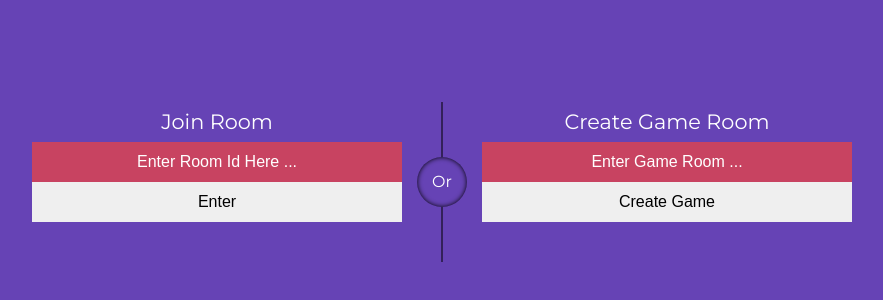
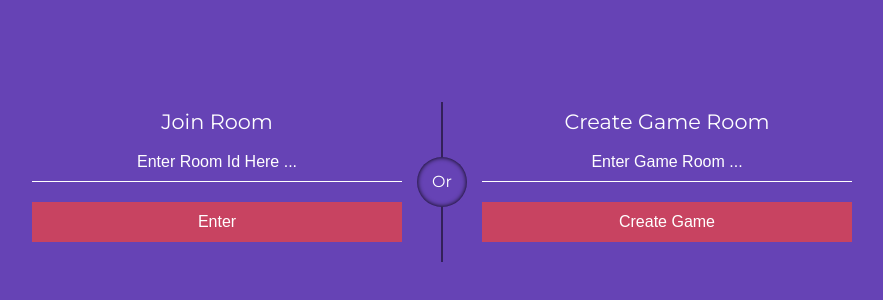
Before and after one commit to MiguelGarcia95/Jeopardy_Game, a React (Create React App) app in the folder client/: page / in a window 1280 px wide. Shown: the part 218-518 px from the top of the page, without its empty margins (198-1081 px from the left). Built offline with nearby package versions, Linux system fonts and the light colour scheme.

Commit message:
style home page

```diff
--- a/client/src/components/styles.css
+++ b/client/src/components/styles.css
@@ -1 +1 @@
-body{padding:0;margin:0;font-family:'Montserrat';color:white}.app{background-color:#6643b5;width:100vw;height:100vh}.app .form-divider{position:absolute;height:50px;width:50px;left:0;right:0;bottom:0;top:0;border-radius:50%;color:white;background-color:#6643b5;z-index:3;margin:auto;box-shadow:inset 0 0 5px #000}.app .form-divider p{text-align:center;line-height:50px;margin:auto}.app .form-container{width:450px;height:160px;position:absolute;padding:0 40px;box-sizing:border-box;left:0;right:0;top:0;bottom:0;margin:auto}.app .form-container input,.app .form-container button{border:none;width:100%;padding:0;box-sizing:border-box;height:40px;font-size:1em}.app .form-container label{position:absolute;line-height:40px;text-align:center;font-size:1.3em;left:0;right:0;margin:auto}.app .form-container input{padding:5px;text-align:center;margin-top:40px;background-color:#c84361;color:white}.app .form-container input::placeholder{color:white;opacity:1}.app .form-container input:-ms-input-placeholder{color:white}.app .form-container input::-ms-input-placeholder{color:white}.app .form-container.enter-room{right:450px;box-shadow:1px 0 0 0 rgba(0,0,0,0.5)}.app .form-container.create-room{left:450px;box-shadow:-1px 0 0 0 rgba(0,0,0,0.5)}
+body{padding:0;margin:0;font-family:'Montserrat';color:white}.app{background-color:#6643b5;width:100vw;height:100vh}.app .form-divider{position:absolute;height:50px;width:50px;left:0;right:0;bottom:0;top:0;border-radius:50%;color:white;background-color:#6643b5;z-index:3;margin:auto;box-shadow:inset 0 0 5px #000}.app .form-divider p{text-align:center;line-height:50px;margin:auto}.app .form-container{width:450px;height:160px;position:absolute;padding:0 40px;box-sizing:border-box;left:0;right:0;top:0;bottom:0;margin:auto}.app .form-container input,.app .form-container button{border:none;width:100%;padding:0;box-sizing:border-box;height:40px;font-size:1em}.app .form-container label{position:absolute;line-height:40px;text-align:center;font-size:1.3em;left:0;right:0;margin:auto}.app .form-container input{padding:5px;text-align:center;margin-top:40px;background-color:#c84361;background-color:#6643b5;border-bottom:1px solid white;color:white;margin-bottom:20px}.app .form-container input::placeholder{color:white;opacity:1}.app .form-container input:-ms-input-placeholder{color:white}.app .form-container input::-ms-input-placeholder{color:white}.app .form-container button{color:white;background-color:#c84361}.app .form-container.enter-room{right:450px;box-shadow:1px 0 0 0 rgba(0,0,0,0.5)}.app .form-container.create-room{left:450px;box-shadow:-1px 0 0 0 rgba(0,0,0,0.5)}
--- a/client/src/components/styles.less
+++ b/client/src/components/styles.less
@@ -66,7 +66,10 @@ body {padding: 0; margin: 0; font-family: @font; color: @fontColor;}
       text-align: center;
       margin-top: @paddingHeight;
       background-color: #c84361;
+      background-color: @bgColor;
+      border-bottom: 1px solid white;
       color: @fontColor;
+      margin-bottom: 20px;
 
       &::placeholder {color: @fontColor; opacity: 1;}
       &:-ms-input-placeholder {color: @fontColor;}
@@ -74,6 +77,9 @@ body {padding: 0; margin: 0; font-family: @font; color: @fontColor;}
     }
 
     button {
+      color: @fontColor;
+      // background-color: @bgColor;
+      background-color: #c84361;
     }
 
     &.enter-room {
```
